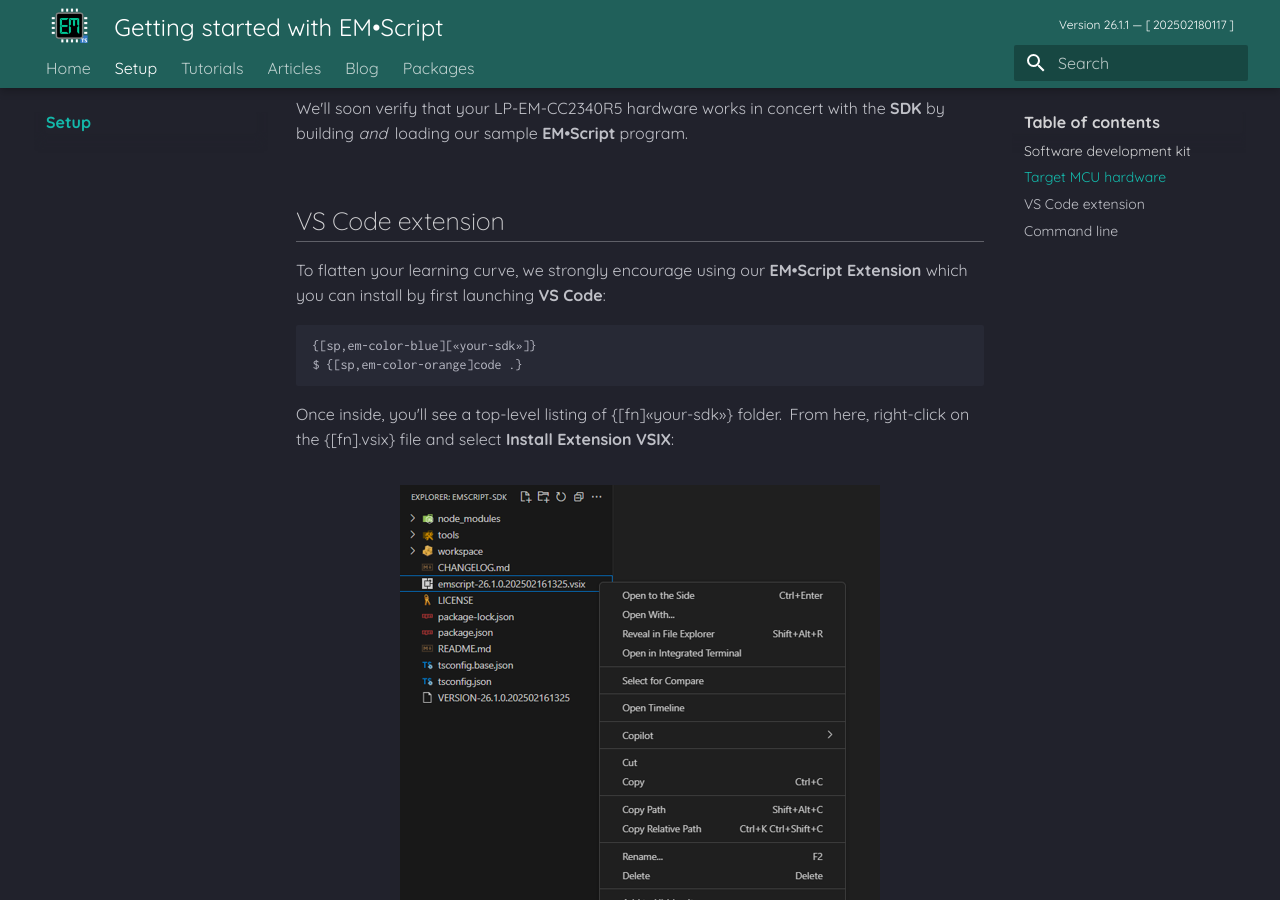
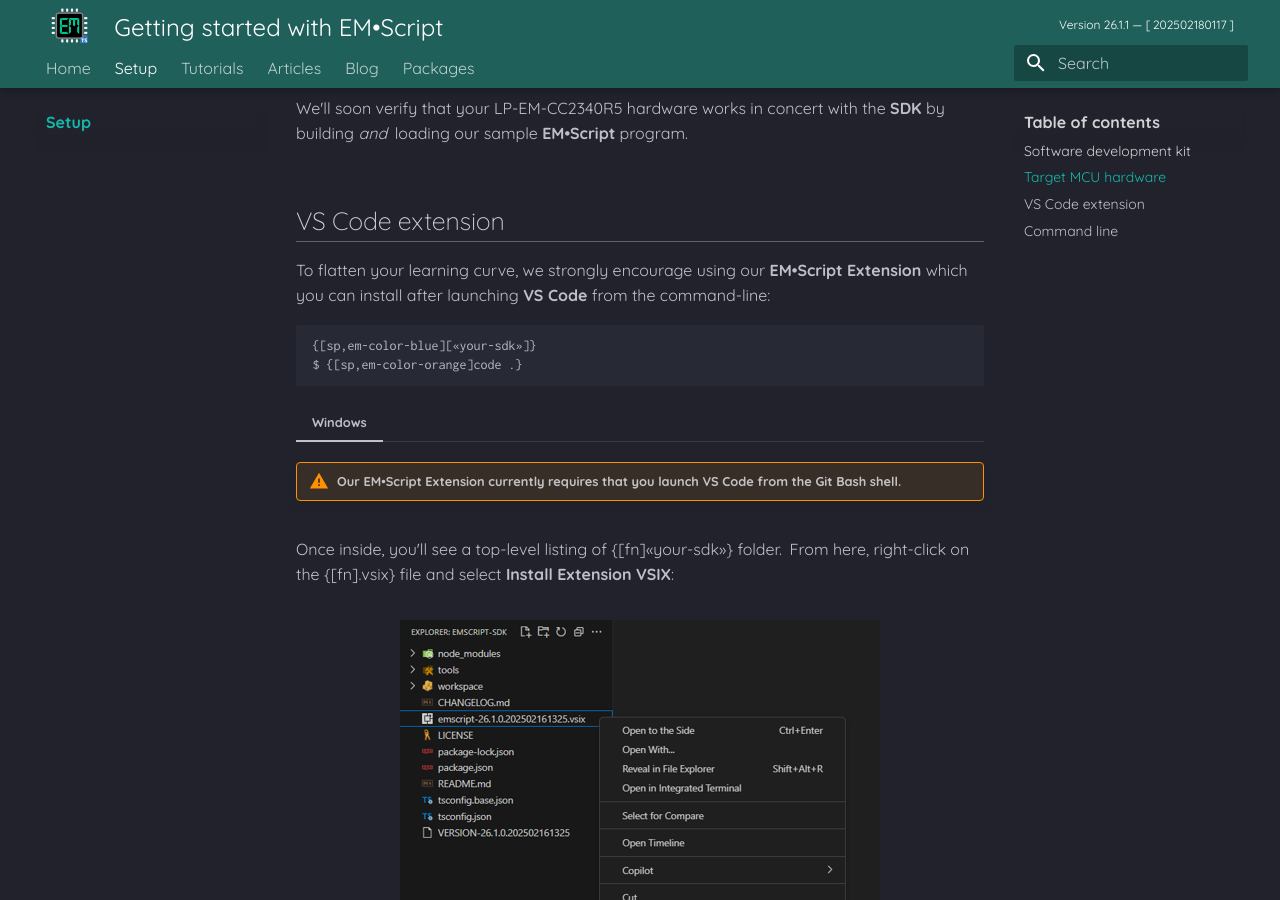
Before and after one commit to em-foundation/emscript-docs, an MkDocs documentation site: the page built from docs/setup/index.md, in a window 1280 px wide and 900 px high, scrolled down 2527 px. Built offline with MkDocs 1.6.1 and Material for MkDocs 9.7.7, drawn with Linux system fonts in a browser that asks for light colours; emoji names are drawn with the system emoji font.

Commit message:
more windows instructions

```diff
--- a/docs/setup/index.md
+++ b/docs/setup/index.md
@@ -82,10 +82,15 @@
 
 ## VS Code extension
 
-To flatten your learning curve, we strongly encourage using our **EM&bull;Script Extension** which you can install by first launching **VS Code**:
+To flatten your learning curve, we strongly encourage using our **EM&bull;Script Extension** which you can install after launching **VS Code** from the command-line:
 
 <div markdown class="language-text highlight"><pre><code>{[sp,em-color-blue][&laquo;your-sdk&raquo;]}
 $ {[sp,em-color-orange]code .}</code></pre></div>
+
+=== "Windows"
+
+    !!! warning "Our **EM&bull;Script Extension** currently requires that you launch **VS Code** from the **Git Bash** shell."
+
 
 Once inside, you'll see a top-level listing of {[fn]&laquo;your-sdk&raquo;} folder.&thinsp; From here, right-click on the {[fn].vsix} file and select **Install Extension VSIX**:
 
```
